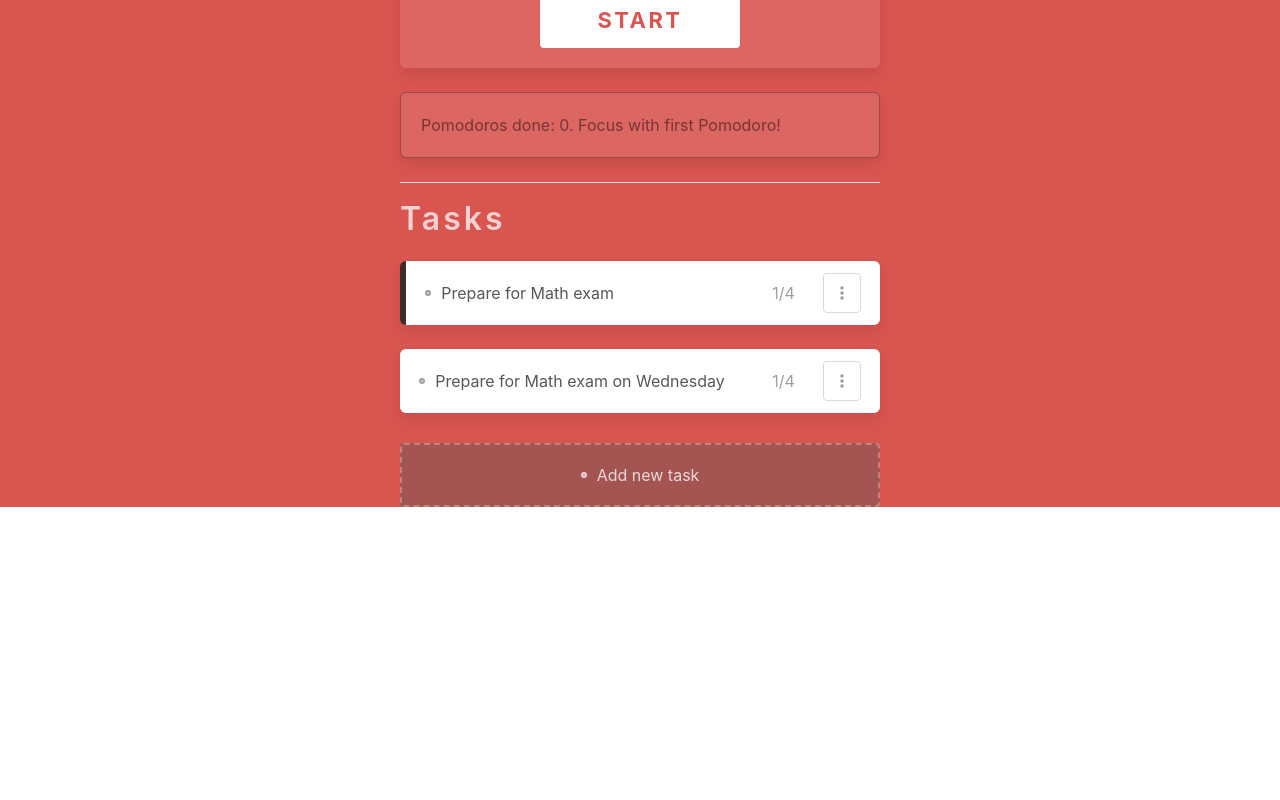
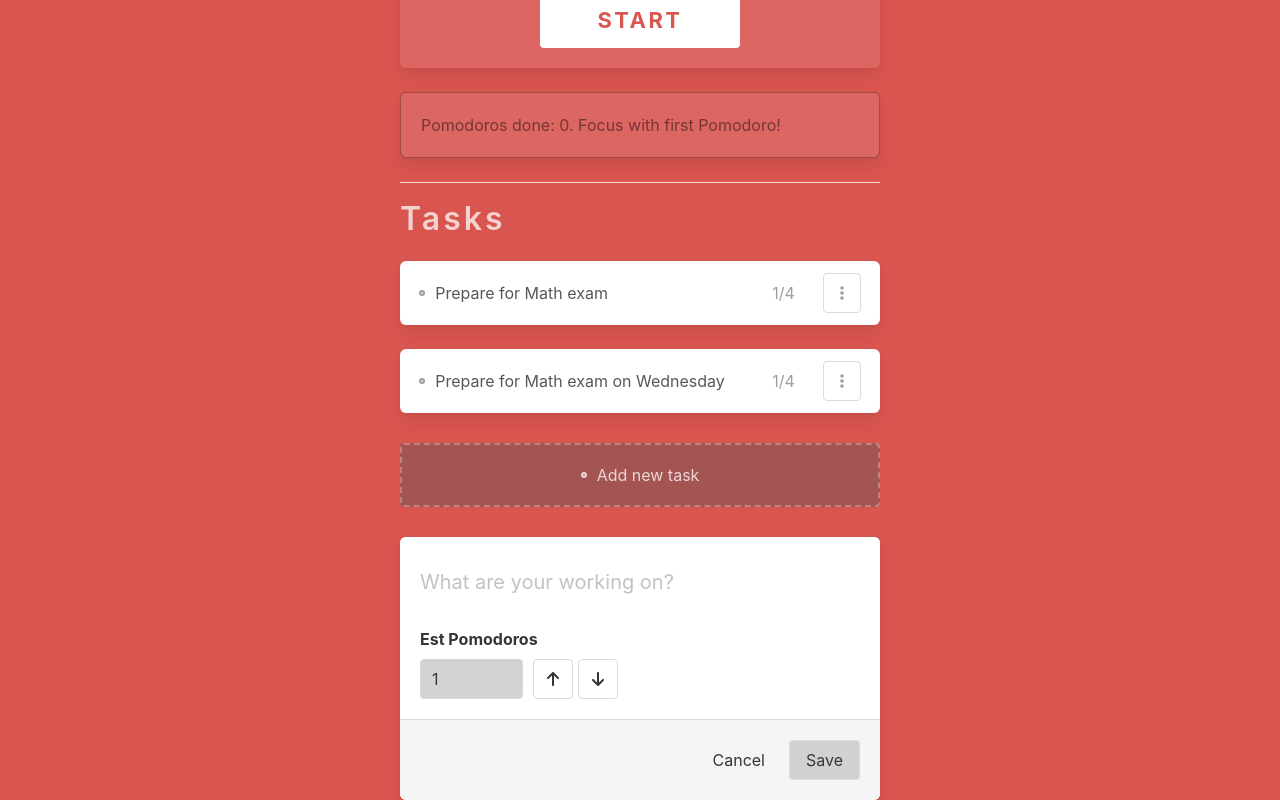
Before and after one commit to klaudiaholyst/Pomodoro, a React (Create React App) app: page / in a window 1280 px wide. Shown: the part 375-1175 px from the top of the page. Before the commit the page ends 912 px from the top, so only its background shows below. Built offline with nearby package versions, Linux system fonts and the light colour scheme.

Commit message:
NewTask appearance

```diff
--- /dev/null
+++ b/src/components/NewTask.css
@@ -0,0 +1,32 @@
+.addTaskContainer {
+  max-width: 100%;
+  padding: 0;
+}
+.taskQuestion {
+  padding-bottom: 0;
+}
+.input--noBorder,
+.input--noBorder:focus {
+  border: none;
+  box-shadow: none;
+  padding-left: 0;
+}
+
+.input--small {
+  width: initial;
+  margin-right: 5px;
+  background-color: #c8c8c8c9;
+}
+
+.button--arrow {
+  margin-left: 5px;
+}
+
+.button--cancel {
+  background-color: transparent;
+  border: none;
+}
+
+.button--save {
+  background-color: #c8c8c8c9;
+}
--- /dev/null
+++ b/src/components/NewTask.tsx
@@ -0,0 +1,83 @@
+import { FontAwesomeIcon } from "@fortawesome/react-fontawesome";
+import { faArrowDown } from "@fortawesome/free-solid-svg-icons";
+import { faArrowUp } from "@fortawesome/free-solid-svg-icons";
+import { useState } from "react";
+
+import "./NewTask.css";
+
+const NewTask = () => {
+  const [count, setCount] = useState(1);
+  const maxCount = 10;
+  const minCount = 1;
+  const incrementCount = () => {
+    if (count < maxCount) {
+      setCount((currValue) => currValue + 1);
+    }
+  };
+
+  const decrementCount = () => {
+    if (count > minCount) {
+      setCount((currValue) => currValue - 1);
+    }
+  };
+
+  const handleCount = (e: React.ChangeEvent<HTMLInputElement>) => {
+    const value = Number(e.target.value);
+    if (value >= minCount && value <= maxCount) {
+      setCount(value);
+    }
+  };
+
+  return (
+    <div className="containerNarrow box modal-card addTaskContainer">
+      <form>
+        <div className="modal-card-body taskQuestion">
+          <input
+            className="input is-medium input--noBorder "
+            placeholder="What are your working on?"
+            autoFocus
+          ></input>
+        </div>
+
+        <div className="modal-card-body">
+          <label className="label">Est Pomodoros</label>
+          <div>
+            <input
+              className="input input--small"
+              type="number"
+              max={10}
+              min={1}
+              value={count}
+              onChange={handleCount}
+            />
+            <button
+              className="button button--arrow"
+              onClick={incrementCount}
+              type="button"
+            >
+              <span className="icon">
+                <FontAwesomeIcon icon={faArrowUp} />
+              </span>
+            </button>
+            <button
+              className="button button--arrow"
+              onClick={decrementCount}
+              type="button"
+            >
+              <span className="icon">
+                <FontAwesomeIcon icon={faArrowDown} />
+              </span>
+            </button>
+          </div>
+        </div>
+        <div className="modal-card-foot">
+          <button className="button button--cancel">Cancel</button>
+          <button type="submit" className="button button--save">
+            Save
+          </button>
+        </div>
+      </form>
+    </div>
+  );
+};
+export default NewTask;
--- a/src/components/Tasks.tsx
+++ b/src/components/Tasks.tsx
@@ -4,6 +4,7 @@ import { FontAwesomeIcon } from "@fortawesome/react-fontawesome";
 import { faEllipsisVertical } from "@fortawesome/free-solid-svg-icons";
 import { faCircleCheck } from "@fortawesome/free-solid-svg-icons";
 import { faCirclePlus } from "@fortawesome/free-solid-svg-icons";
+import NewTask from "./NewTask";
 
 interface Todo {
   id: string;
@@ -28,7 +29,10 @@ const Tasks = ({ initialTodos }: TasksProps) => {
         {todos.map((todo) => (
           <li
             key={todo.id}
-            className={`box is-fullwidth li ${todo.inProgressNow && "active"}`}
+            className={`box is-fullwidth li ${
+              todo.id === selectedTodoId && "active"
+            }`}
+            onClick={() => setSelectedTodoId(todo.id)}
           >
             <div className="taskDetails">
               <FontAwesomeIcon icon={faCircleCheck} className="taskIcon" />
@@ -47,6 +51,7 @@ const Tasks = ({ initialTodos }: TasksProps) => {
         <FontAwesomeIcon icon={faCirclePlus} className="taskIcon" />
         Add new task
       </button>
+      <NewTask />
     </div>
   );
 };
```
